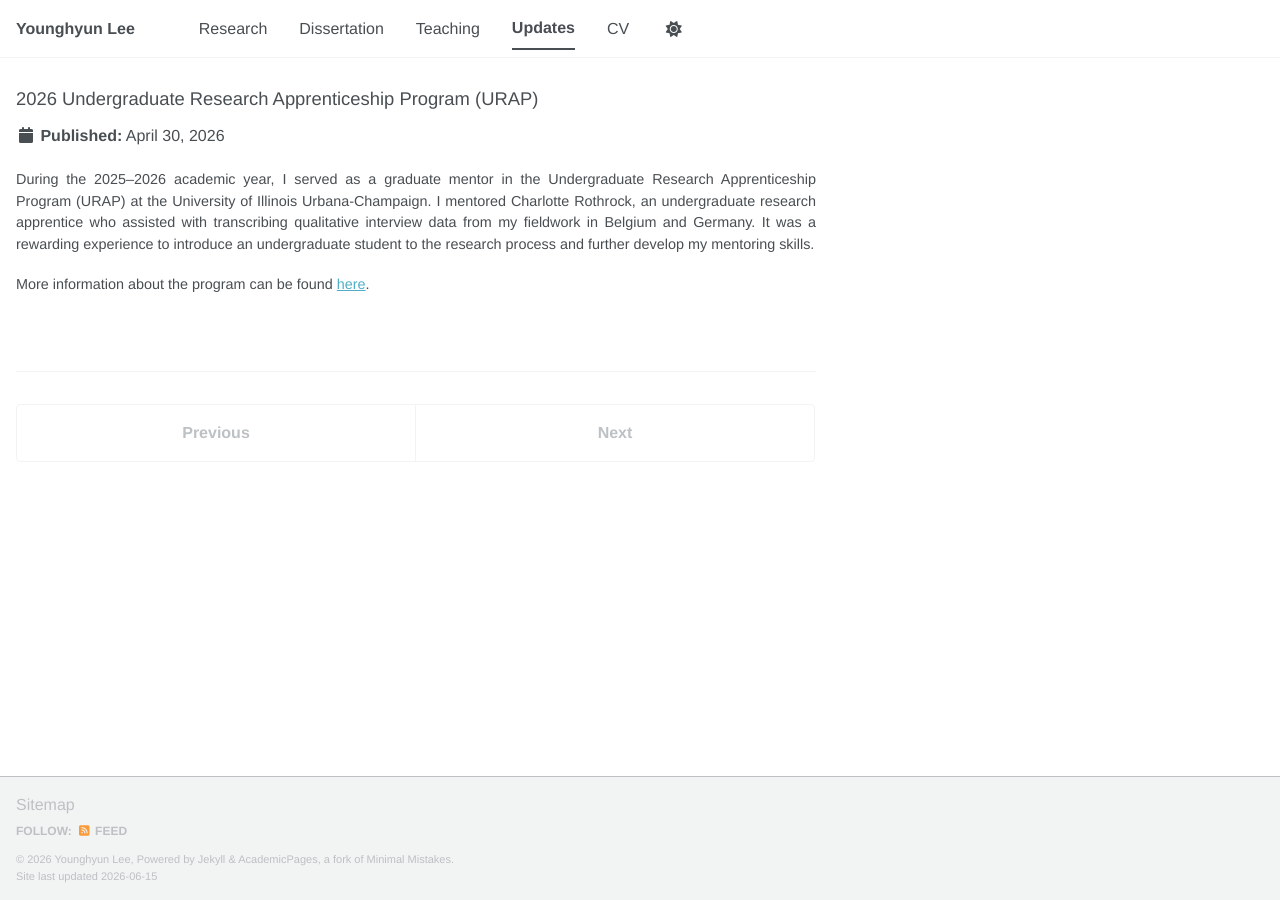
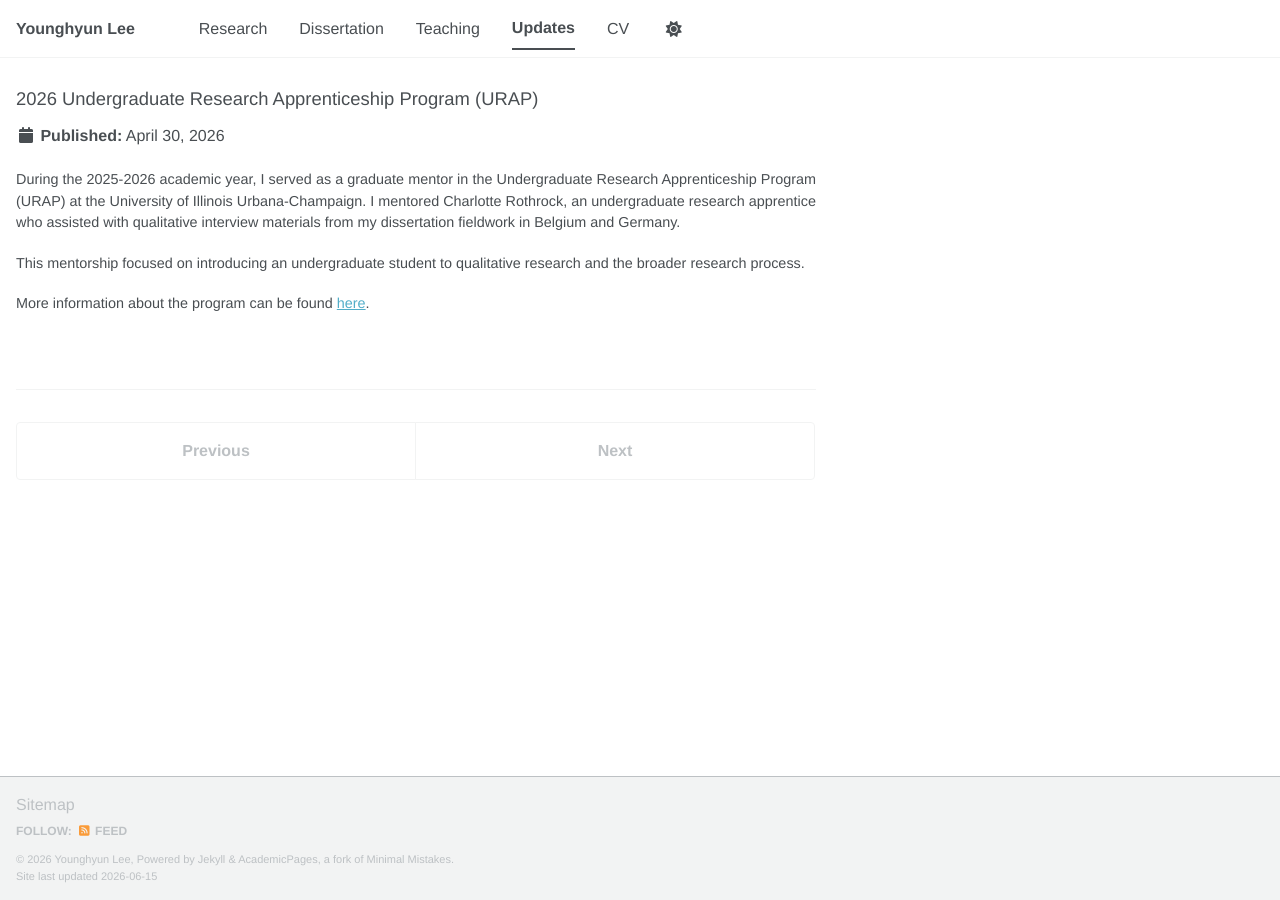
Before and after one commit to younghyunlee52/Website, a Jekyll site: the page built from _updates/2026-04-30-urap.md, in a window 1280 px wide. Built offline with Jekyll 4.4.1, drawn with Linux system fonts in a browser that asks for light colours; a script bundle is joined from its source files by our own code; library files that are not in the unit come from our copies.

Commit message:
Update 2026-04-30-urap.md

```diff
--- a/_updates/2026-04-30-urap.md
+++ b/_updates/2026-04-30-urap.md
@@ -7,6 +7,8 @@ image: /images/updates/20260430.jpg
 image_alt:
 caption:
 ---
-During the 2025–2026 academic year, I served as a graduate mentor in the Undergraduate Research Apprenticeship Program (URAP) at the University of Illinois Urbana-Champaign. I mentored Charlotte Rothrock, an undergraduate research apprentice who assisted with transcribing qualitative interview data from my fieldwork in Belgium and Germany. It was a rewarding experience to introduce an undergraduate student to the research process and further develop my mentoring skills.
+During the 2025-2026 academic year, I served as a graduate mentor in the Undergraduate Research Apprenticeship Program (URAP) at the University of Illinois Urbana-Champaign. I mentored Charlotte Rothrock, an undergraduate research apprentice who assisted with qualitative interview materials from my dissertation fieldwork in Belgium and Germany.
+
+This mentorship focused on introducing an undergraduate student to qualitative research and the broader research process.
 
 More information about the program can be found [here](https://grad.illinois.edu/professional-development/graduate-college-mentoring-certificate/undergraduate-research).
```
